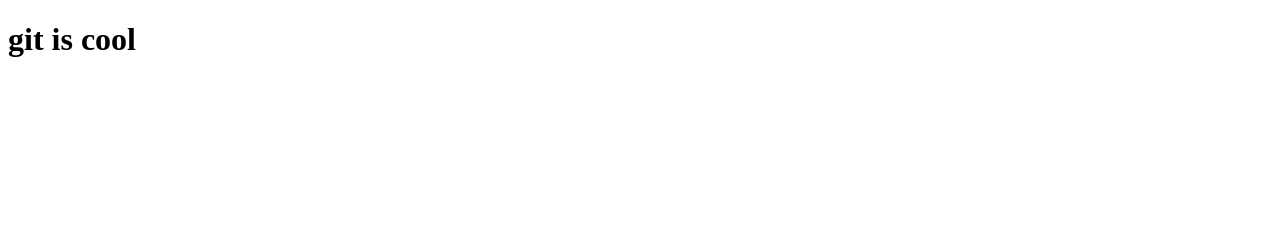
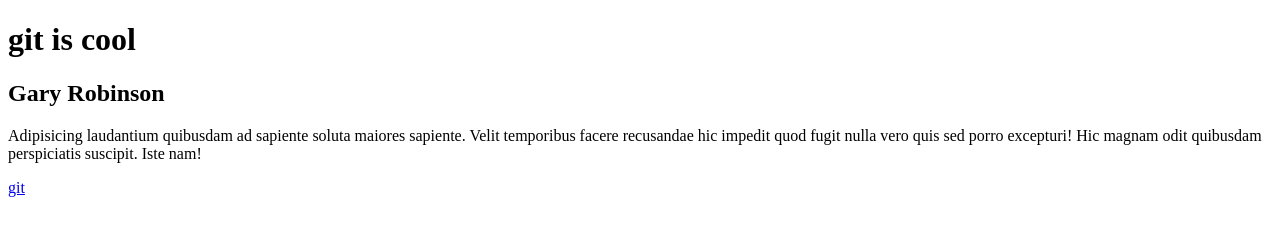
Before and after one commit to xfactor4/learn-git-branching, a plain HTML site: page index.html in a window 1280 px wide. Drawn offline with Linux system fonts and the light colour scheme.

Commit message:
Added my name

```diff
--- a/index.html
+++ b/index.html
@@ -6,5 +6,9 @@
 </head>
 <body>
   <h1>git is cool</h1>
+  <h2>Gary Robinson</h2>
+  <p>Adipisicing laudantium quibusdam ad sapiente soluta maiores sapiente. Velit temporibus facere recusandae hic impedit quod fugit nulla vero quis sed porro excepturi! Hic magnam odit quibusdam perspiciatis suscipit. Iste nam!</p>
+
+  <div><a href="http://git-scm.com/">git</a></div>
 </body>
 </html>
```
